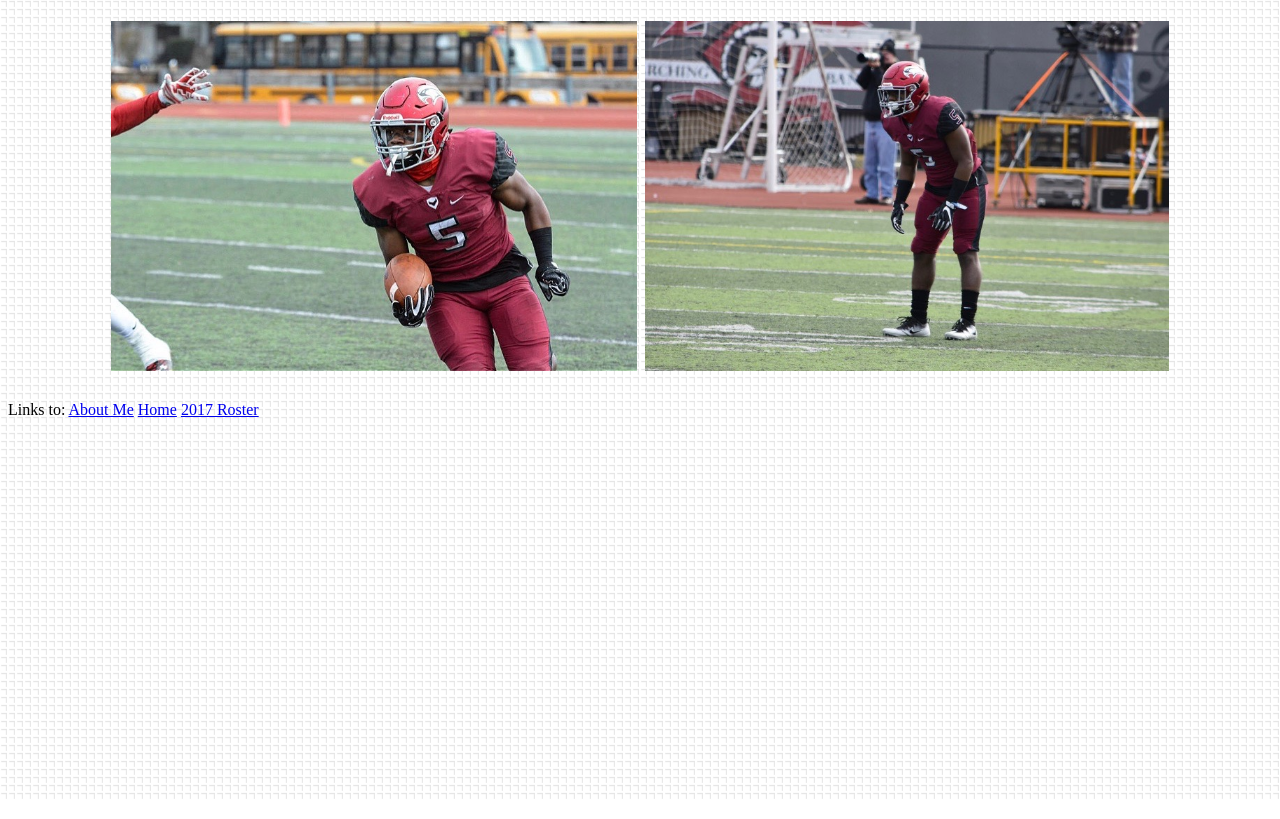
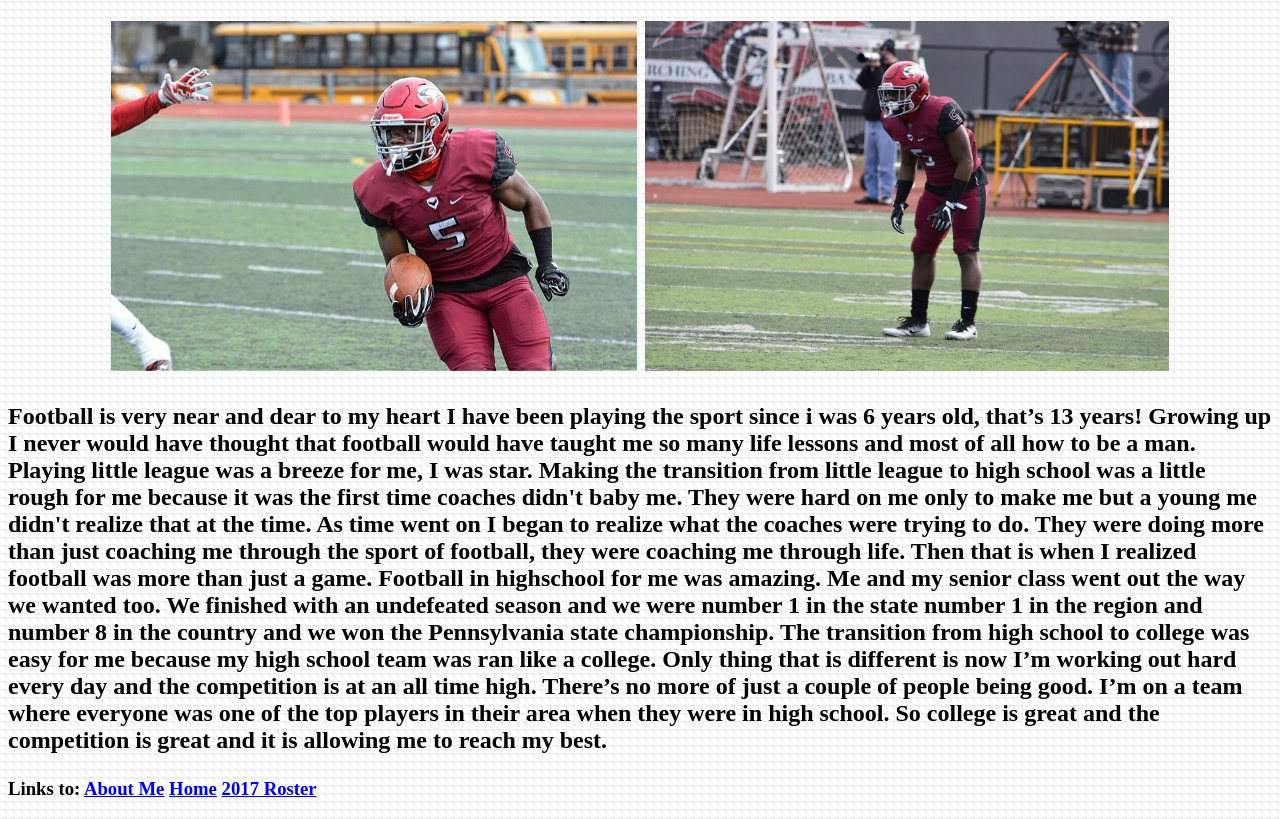
Before and after one commit to richardcarr38/richardcarr38, a plain HTML site: page football.html in a window 1280 px wide. Drawn offline with Linux system fonts and the light colour scheme.

Commit message:
Update football.html

```diff
--- a/football.html
+++ b/football.html
@@ -14,11 +14,25 @@ h1 { text-align: center;}
 <div class="picture"><h1><IMG SRC="IMG_0260.jpg" height="350">
 <IMG SRC="IMG_0276.jpg" height="350"></h1></div>
 
-  <div class="links">
+<h2><p>Football is very near and dear to my heart I have been playing the sport since i was 6 years old, that’s 13 years!
+	Growing up I never would have thought that football would have taught me so many life lessons and most of all how
+	to be a man. Playing little league was a breeze for me, I was star. Making the transition from little league to high
+	school was a little rough for me because it was the first time coaches didn't baby me. They were hard on me only to
+	make me but a young me didn't realize that at the time. As time went on I began to realize what the coaches were trying
+	to do. They were doing more than just coaching me through the sport of football, they were coaching me through life.
+	Then that is when I realized football was more than just a game. Football in highschool for me was amazing. Me and my
+	senior class went out the way we wanted too. We finished with an undefeated season and we were number 1 in the state
+	number 1 in the region and number 8 in the country and we won the Pennsylvania state championship. The transition from
+	high school to college was easy for me because my high school team was ran like a college. Only thing that is different
+	is now I’m working out hard every day and the competition is at an all time high. There’s no more of just a couple of
+	people being good. I’m on a team where everyone was one of the top players in their area when they were in high school.
+	So college is great and the competition is great and it is allowing me to reach my best.</p></h2>
+
+  <div class="links"><h3>
 Links to:
 	<a href="aboutme.html">About Me</a>
 	<a href="index.html">Home</a>
-	<a href="http://www.goblackbears.com/roster.aspx?path=football">2017 Roster</a></div>
+	<a href="http://www.goblackbears.com/roster.aspx?path=football">2017 Roster</a></h3></div>
 
 <body background="corner-pattern-background-light-grey-color-squared-90-degrees-lines-seamless-wallpaper-texture.jpg">
 </body>
```
